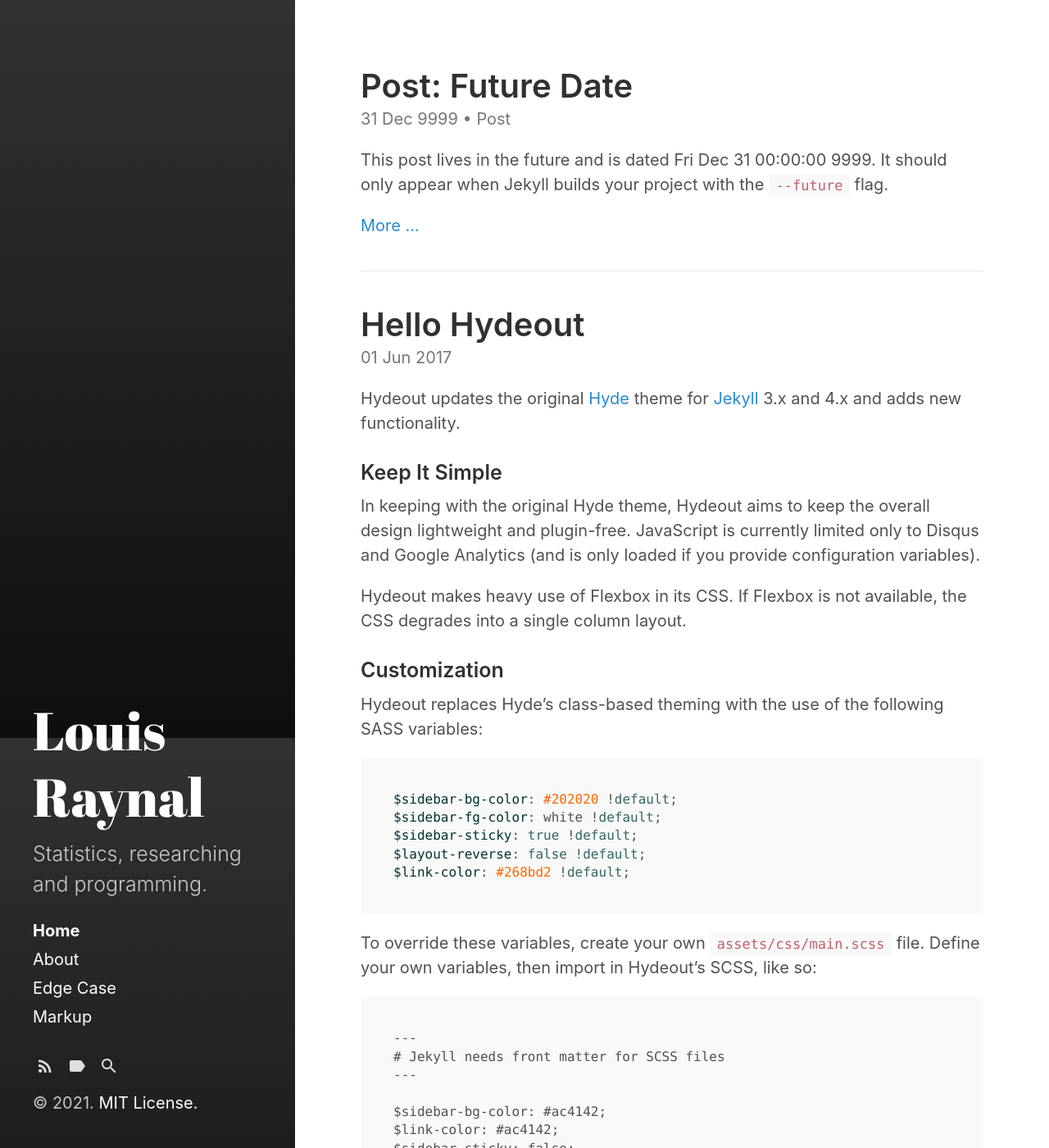
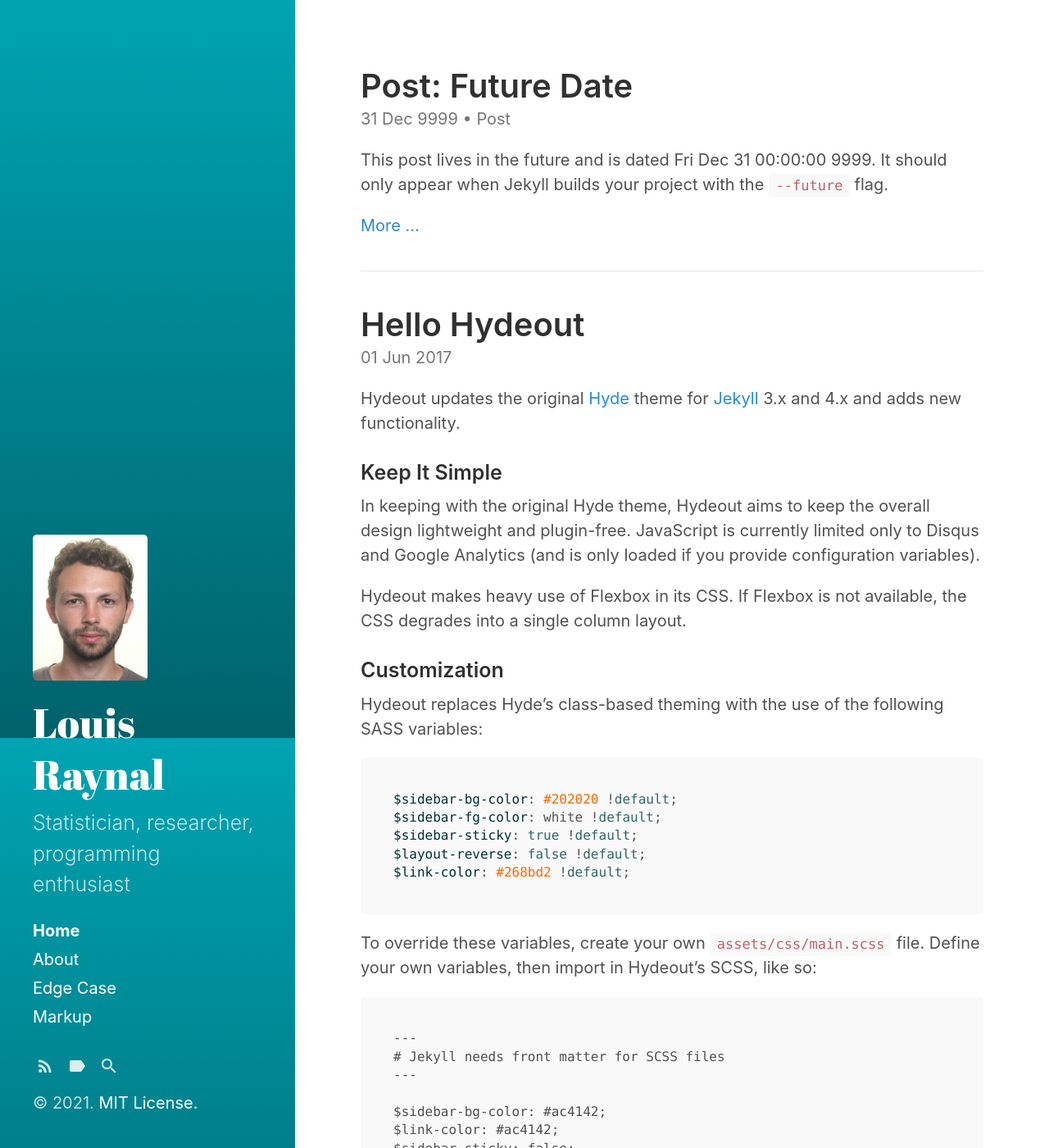
Before and after one commit to LouisRaynal/LouisRaynal.github.io, a Jekyll site: the page built from index.html, in a window 1280 px wide and 1400 px high. Shown: the whole window at 82% size. Built offline with Jekyll 4.4.1, drawn with Linux system fonts in a browser that asks for light colours; the list of posts is cut into pages by our own code.

Commit message:
building first version

```diff
--- a/_config.yml
+++ b/_config.yml
@@ -4,8 +4,8 @@ highlighter:      rouge
 
 # Setup
 title:            Louis Raynal
-tagline:          'A Jekyll theme'
-description:      'Statistics, researching and programming.'
+tagline:          'Statistican'
+description:      'Statistician, researcher, programming enthusiast'
 url:              https://LouisRaynal.github.io
 baseurl:          '/LouisRaynal'
                   # the optional subpath of your site, e.g. "/blog"
@@ -13,6 +13,7 @@ baseurl:          '/LouisRaynal'
                   # If you want to move just the blog index pages but keep
                   # other pages at root, see the paginate_path and
                   # sidebar_blog_link below.
+photo:    		  'assets/photo/LouisRaynal.jpg'
 
 author:
   name:           'Louis Raynal'
--- a/_includes/sidebar.html
+++ b/_includes/sidebar.html
@@ -1,11 +1,12 @@
 <div id="sidebar">
   <header>
-    <{% if page.layout == "index" %}h1{% else %}div{% endif %} class="site-title">
+	<img src={{ site.photo }} alt="Louis Raynal" class="photo_profile">
+	<{% if page.layout == "index" %}h1{% else %}div{% endif %} class="site-title">
       <a href="{{ "/" | relative_url }}">
         {% unless page.url == "/" %}
           <span class="back-arrow icon">{% include svg/back-arrow.svg %}</span>
         {% endunless %}
-        {{ site.title }}
+		{{ site.title }}
       </a>
     </{% if page.layout == "index" %}h1{% else %}div{% endif %}>
     <p class="lead">{{ site.description }}</p>
--- a/_sass/hydeout/_layout.scss
+++ b/_sass/hydeout/_layout.scss
@@ -110,7 +110,7 @@ body {
 
   // Bigger title
   .site-title {
-    font-size: 3.25rem;
+    font-size: 2.5rem;
   }
 
   // Show secondary nav content + lead
@@ -128,7 +128,22 @@ body {
   > *:last-child {
     margin-bottom: 0.5rem;
   }
+
 }
+
+@media (min-width: $large-breakpoint) {
+  .photo_profile {
+    max-width: 50%;
+	//margin: auto;
+  }
+}
+@media (max-width: $large-breakpoint) {
+  .photo_profile {
+    max-width: 0%;
+	//margin: auto;
+  }
+}
+
 
 /* -----------------------------------------------------------
   Tablet / Desktop view
@@ -181,7 +196,7 @@ body {
     }
 
     .site-title {
-      font-size: 3.25rem;
+      font-size: 2.5rem;
       .back-arrow { display: none; }
     }
 
@@ -234,6 +249,7 @@ body {
       padding: 0;
     }
   }
+
 }
 
 /* -----------------------------------------------------------
--- a/assets/css/main.scss
+++ b/assets/css/main.scss
@@ -3,4 +3,7 @@
 # only main files contain this front matter, not partials.
 ---
 
+$sidebar-bg-color: #00838f;
+$sidebar-fg-color: #fff;
+$sidebar-sticky: true;
 @import "hydeout";
```
Also changed, not shown: assets/photo/LouisRaynal.jpg (added).
